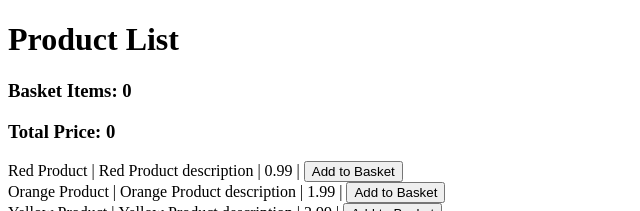
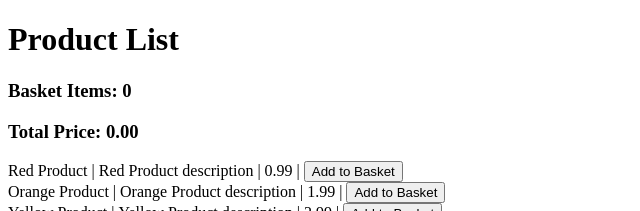
Before and after one commit to mrrustemka/shopping-simulator, a React (Create React App) app: page / in a window 1280 px wide. Shown: the top 211 px of the page, without its empty margins (0-640 px from the left). Built offline with nearby package versions, Linux system fonts and the light colour scheme.

Commit message:
round-total-price-digit

```diff
--- a/src/components/ProductList.jsx
+++ b/src/components/ProductList.jsx
@@ -16,7 +16,7 @@ function ProductList() {
     <div>
       <h1>Product List</h1>
       <Info message="Basket Items" count={customerInfo.basket.length} />
-      <Info message="Total Price" count={basketPrice} />
+      <Info message="Total Price" count={basketPrice.toFixed(2)} />
       {products.map((product) => (
         <Product
           key={product.sku}
```
